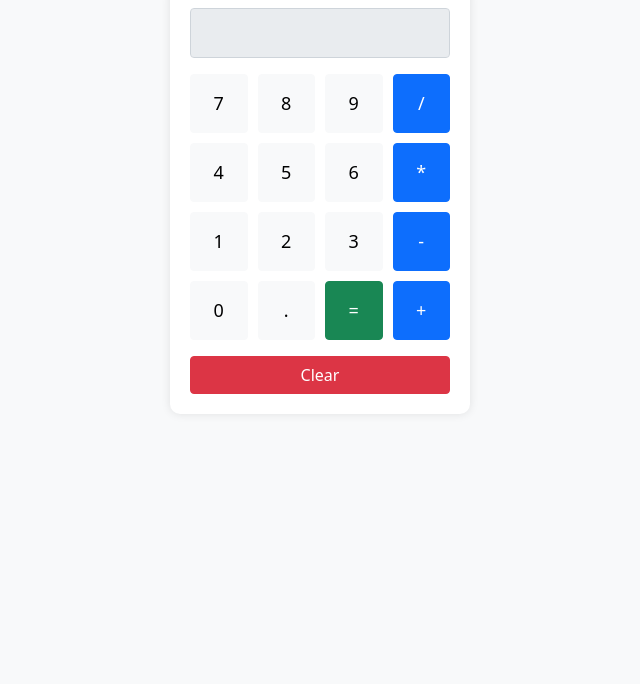
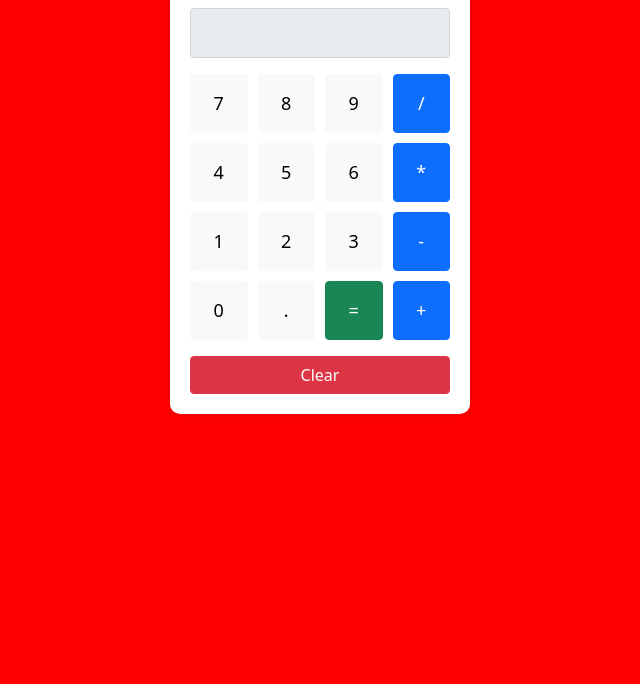
Before and after one commit to Caffeine-Gallery/my-new-testproject-1730223770038-0192d95effa1, a website built with Vite: page frontend/index.html in a window 1280 px wide. Shown: the part 116-800 px from the top of the page, without its empty margins (320-960 px from the left). Built offline with nearby package versions, Linux system fonts and the light colour scheme; what @dfinity/agent would draw is missing.

Commit message:
0192d960-210b-7bba-8c6b-86252a5d4c96

```diff
--- a/frontend/index.css
+++ b/frontend/index.css
@@ -1,5 +1,5 @@
 body {
-    background-color: #f8f9fa;
+    background-color: red;
 }
 
 .calculator {
```
